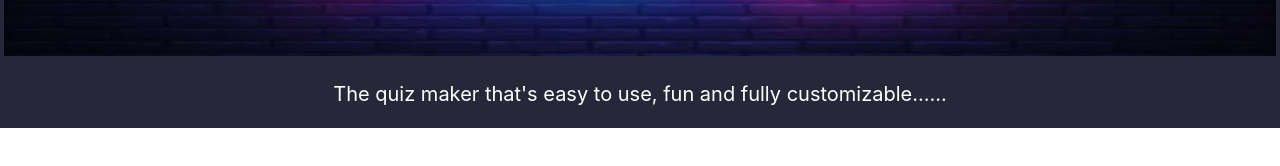
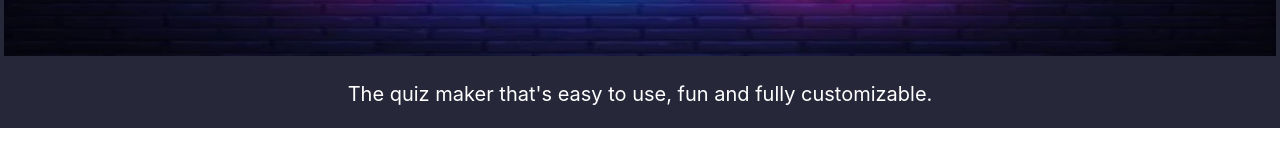
Before and after one commit to Refat-211/Assignment_09, a React (Create React App) app: page / in a window 1280 px wide. Shown: the part 380-546 px from the top of the page. Built offline with nearby package versions, Linux system fonts and the light colour scheme.

Commit message:
sub header added

```diff
--- a/src/components/Header/Header.js
+++ b/src/components/Header/Header.js
@@ -31,7 +31,7 @@ const Header = () => {
         </div>
         <div className='sub-header'>
           <img className='p-1 w-full h-80' src={quiztime} alt="" />
-          <p className='p-5 text-xl text-white'>The quiz maker that's easy to use, fun and fully customizable......</p>
+          <p className='p-5 text-xl text-white'>The quiz maker that's easy to use, fun and fully customizable.</p>
         </div>
       </div>
     );
```
